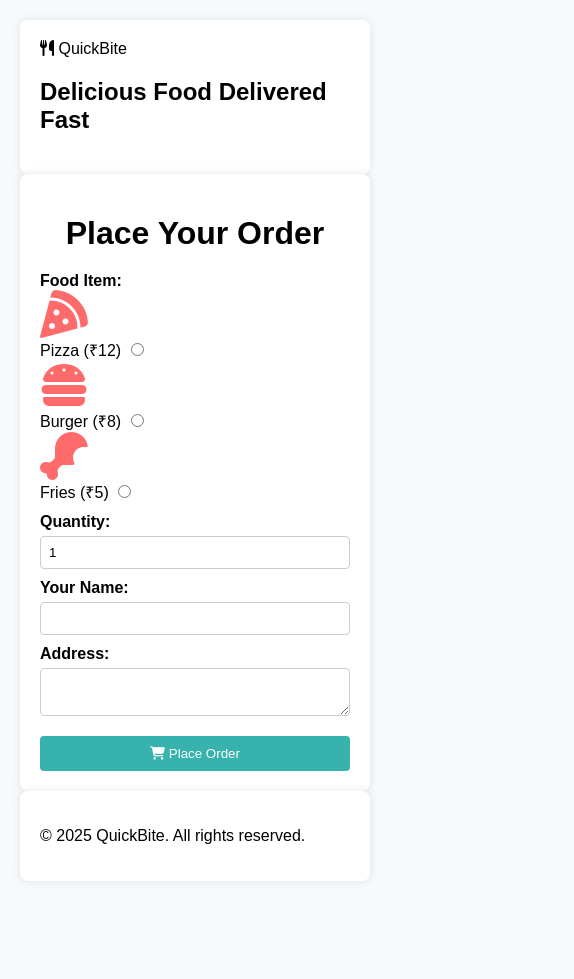
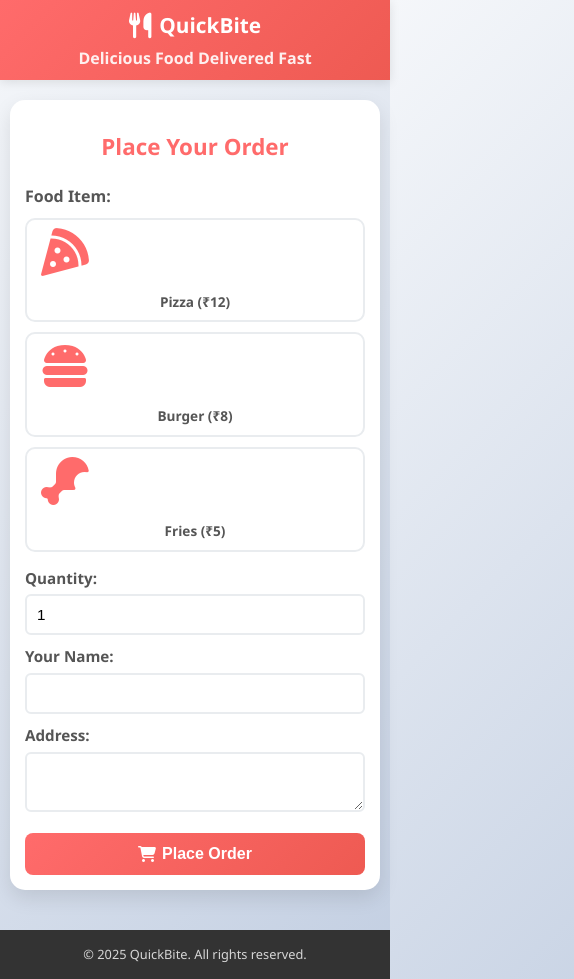
Before and after one commit to naveenporwal3/Food, a website: page index.html in a window 390 px wide. Shown: the whole page, 574 px wide, since content can reach past the window. Before the commit the page ends 901 px from the top, so only its background shows below. Drawn offline with Linux system fonts and the light colour scheme.

Commit message:
Update style.css

```diff
--- a/style.css
+++ b/style.css
@@ -1,83 +1,261 @@
+/* Reset & Base */
+* { box-sizing: border-box; }
 body {
-  font-family: sans-serif;
-  background-color: #f7fafc;
+  font-family: 'Segoe UI', sans-serif;
+  background: linear-gradient(135deg, #f5f7fa 0%, #c3cfe2 100%);
   margin: 0;
-  padding: 20px;
+  padding: 0;
+  line-height: 1.5; /* Slightly tighter */
+  color: #333;
+  font-size: 0.9rem; /* Smaller base font */
 }
 
 .container {
-  max-width: 400px;
+  max-width: 400px; /* Squeezed from 500px */
   margin: 0 auto;
-  background: white;
-  padding: 20px;
-  border-radius: 8px;
-  box-shadow: 0 0 10px rgba(0, 0, 0, 0.1);
+  padding: 0 15px; /* Reduced */
 }
 
-h1 {
+/* Header */
+.header {
+  background: linear-gradient(135deg, #ff6b6b 0%, #ee5a52 100%);
+  color: white;
   text-align: center;
-  margin-bottom: 20px;
+  padding: 15px 0; /* Reduced from 20px */
+  box-shadow: 0 2px 10px rgba(0,0,0,0.1);
 }
 
-form {
+.logo {
+  font-size: 1.6rem; /* Smaller */
+  font-weight: bold;
   display: flex;
-  flex-direction: column;
+  align-items: center;
+  justify-content: center;
+  gap: 8px; /* Reduced */
 }
 
+.logo i { font-size: 2rem; /* Smaller */ }
+
+.header h2 {
+  margin: 5px 0 0; /* Reduced */
+  font-size: 1rem; /* Smaller */
+  opacity: 0.9;
+}
+
+/* Main */
+.main { padding: 20px 0; /* Reduced from 40px */ }
+
+.form-card {
+  background: white;
+  border-radius: 15px; /* Slightly smaller radius */
+  padding: 20px; /* Reduced from 30px */
+  box-shadow: 0 8px 20px rgba(0,0,0,0.1); /* Softer shadow */
+  animation: slideUp 0.5s ease;
+}
+
+@keyframes slideUp {
+  from { opacity: 0; transform: translateY(20px); }
+  to { opacity: 1; transform: translateY(0); }
+}
+
+.form-card h1 {
+  text-align: center;
+  color: #ff6b6b;
+  margin-bottom: 20px; /* Reduced */
+  font-size: 1.4rem; /* Smaller from 1.8rem */
+}
+
+/* Food Selection Grid */
+.food-grid {
+  margin-bottom: 15px; /* Reduced */
+}
+
+.food-label {
+  display: block;
+  font-weight: bold;
+  margin-bottom: 10px; /* Reduced */
+  color: #555;
+  font-size: 1rem; /* Smaller */
+}
+
+.food-options {
+  display: grid;
+  grid-template-columns: repeat(auto-fit, minmax(100px, 1fr)); /* Tighter minmax */
+  gap: 10px; /* Reduced from 15px */
+}
+
+.food-card {
+  position: relative;
+  border: 2px solid #e9ecef;
+  border-radius: 10px; /* Smaller */
+  padding: 8px; /* Reduced */
+  text-align: center;
+  cursor: pointer;
+  transition: all 0.3s ease;
+  background: white;
+}
+
+.food-card:hover {
+  border-color: #ff6b6b;
+  transform: translateY(-3px); /* Less lift */
+  box-shadow: 0 3px 10px rgba(255,107,107,0.2); /* Softer */
+}
+
+.food-card img,
+.fallback-icon {
+  width: 60px; /* Squeezed from 80px */
+  height: 60px;
+  border-radius: 6px; /* Smaller */
+  object-fit: cover;
+  margin-bottom: 3px; /* Reduced */
+  font-size: 2rem; /* For fallback icons */
+}
+
+.food-card span {
+  font-size: 0.85rem; /* Smaller text */
+  font-weight: bold;
+  color: #555;
+}
+
+.food-card input[type="radio"] {
+  position: absolute;
+  opacity: 0;
+  width: 100%;
+  height: 100%;
+  cursor: pointer;
+}
+
+.food-card input[type="radio"]:checked + img ~ span,
+.food-card input[type="radio"]:checked ~ span {
+  color: #ff6b6b;
+}
+
+/* Form Inputs */
 label {
-  margin-top: 10px;
+  display: block;
+  margin-top: 10px; /* Reduced from 20px */
   font-weight: bold;
+  color: #555;
+  font-size: 0.95rem; /* Smaller */
 }
 
 input,
-select,
 textarea {
-  padding: 8px;
-  margin-top: 5px;
-  border: 1px solid #ccc;
-  border-radius: 4px;
+  width: 100%;
+  padding: 10px; /* Reduced from 12px */
+  margin-top: 5px; /* Reduced */
+  border: 2px solid #e9ecef;
+  border-radius: 6px; /* Smaller */
+  font-size: 0.95rem; /* Smaller */
+  transition: border-color 0.3s ease;
 }
 
+input:focus,
+textarea:focus {
+  outline: none;
+  border-color: #ff6b6b;
+  box-shadow: 0 0 0 2px rgba(255,107,107,0.1); /* Softer */
+}
+
+textarea {
+  resize: vertical;
+  min-height: 60px; /* Squeezed from 80px */
+}
+
+/* Total Price */
 .total-price {
   text-align: right;
-  font-size: 18px;
+  font-size: 1.1rem; /* Slightly smaller */
   font-weight: bold;
-  color: #38b2ac;
-  margin-top: 10px;
-  padding: 10px;
-  background-color: #f0f9ff;
-  border-radius: 4px;
-  display: none; /* Starts hidden */
+  color: #28a745;
+  margin: 10px 0; /* Reduced */
+  padding: 10px; /* Reduced */
+  background: #d4edda;
+  border-radius: 6px; /* Smaller */
+  display: none;
 }
 
+/* Button */
 button {
-  margin-top: 20px;
-  padding: 10px;
-  background-color: #38b2ac;
+  width: 100%;
+  margin-top: 15px; /* Reduced */
+  padding: 12px 15px; /* Tighter height */
+  background: linear-gradient(135deg, #ff6b6b 0%, #ee5a52 100%);
   color: white;
   border: none;
-  border-radius: 4px;
+  border-radius: 8px; /* Smaller */
+  font-size: 1rem; /* Smaller */
+  font-weight: bold;
   cursor: pointer;
+  transition: transform 0.3s ease;
+  display: flex;
+  align-items: center;
+  justify-content: center;
+  gap: 6px; /* Reduced */
 }
 
 button:hover {
-  background-color: #319795;
+  transform: translateY(-1px); /* Minimal lift */
+  box-shadow: 0 3px 10px rgba(255,107,107,0.3);
 }
 
-.hidden {
-  display: none;
+button:disabled { opacity: 0.7; cursor: not-allowed; transform: none; }
+
+/* Loading & Confirmation */
+.loading {
+  text-align: center;
+  padding: 15px; /* Reduced */
+  color: #ff6b6b;
+  font-weight: bold;
+  font-size: 0.9rem;
 }
 
-#confirmation {
-  margin-top: 20px;
+.loading i { font-size: 1.2rem; margin-right: 8px; }
+
+.hidden { display: none !important; }
+
+.confirmation {
+  margin-top: 15px; /* Reduced */
   text-align: center;
-  color: green;
+  padding: 15px; /* Reduced */
+  background: #d4edda;
+  border-radius: 8px; /* Smaller */
+  color: #155724;
   font-weight: bold;
+  font-size: 0.95rem;
+}
+
+.confirmation i {
+  font-size: 1.5rem; /* Smaller */
+  color: #28a745;
+  margin-bottom: 8px;
+  display: block;
 }
 
 #orderDetails {
   display: block;
-  margin-top: 5px;
-  font-size: 14px;
-  color: #333;
+  margin-top: 8px; /* Reduced */
+  font-size: 0.85rem; /* Smaller */
+  color: #495057;
 }
+
+/* Footer */
+.footer {
+  background: #333;
+  color: white;
+  text-align: center;
+  padding: 15px 0; /* Reduced */
+  margin-top: 20px; /* Reduced */
+}
+
+.footer p { margin: 0; opacity: 0.8; font-size: 0.8rem; }
+
+/* Responsive */
+@media (max-width: 600px) {
+  .container { padding: 0 10px; /* Tighter */ }
+  .form-card { padding: 15px; /* Even smaller on mobile */ }
+  .food-options { grid-template-columns: 1fr; }
+  .header { padding: 10px 0; }
+  .logo { font-size: 1.3rem; }
+  .logo i { font-size: 1.6rem; }
+}
```
